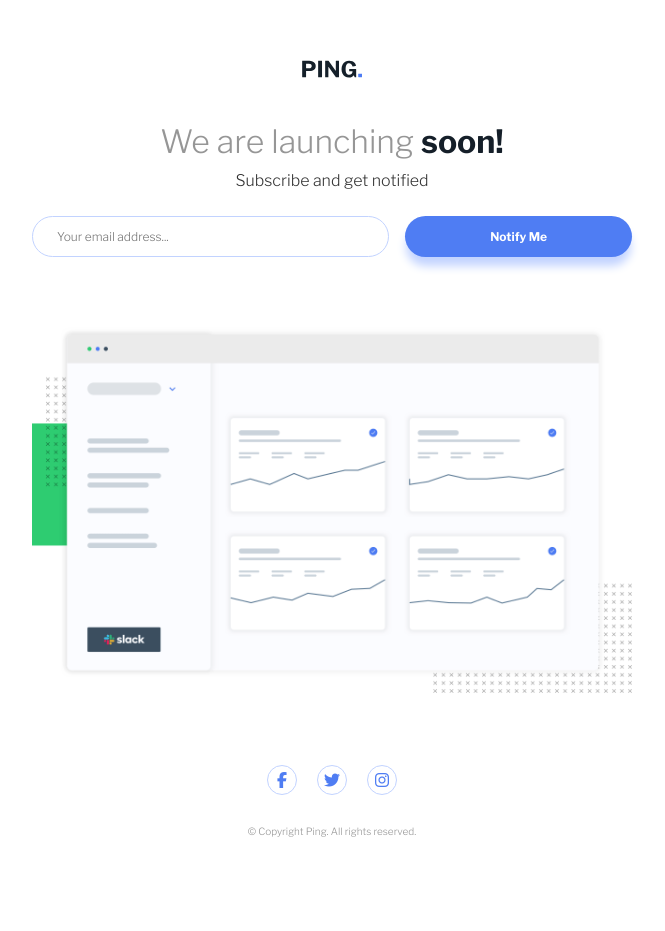
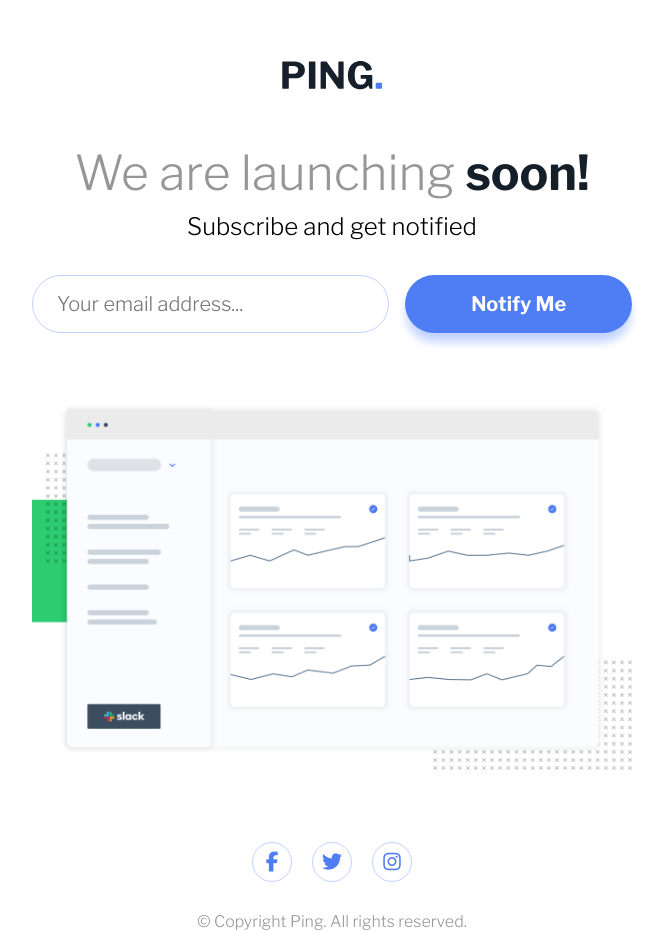
Before and after one commit to Mahesh-yadav/frontend-challenges, a website: page ping-coming-soon-page/index.html in a window 1280 px wide. Shown: the whole page, without its empty margins (308-973 px from the left). Before the commit the page ends 837 px from the top, so only its background shows below. Drawn offline with nearby package versions, Linux system fonts and the light colour scheme.

Commit message:
update ping page styles

```diff
--- a/ping-coming-soon-page/styles.css
+++ b/ping-coming-soon-page/styles.css
@@ -185,14 +185,18 @@ body{
         max-width: 70rem;
         height: 100vh;
     }
+    .logo-wrapper{
+        width: 10rem;
+    }
     .heading{
-        font-size: 3.2rem;
+        font-size: 4.8rem;
         margin-bottom: 1rem;
     }
     .paragraph{
-        font-size: 1.6rem;
+        font-size: 2.4rem;
         padding: 0;
         margin-top: 1rem;
+        opacity: 1;
     }
 
     .signup-form{
@@ -215,15 +219,33 @@ body{
         text-align: left;
     }
 
+    .email-input{
+        padding: 1.6rem 2.4rem;
+        font-size: 2rem;
+    }
+
     .signup-form-btn{
+        padding: 1.6rem 2.4rem;
         flex: 1 1 0;
+        font-size: 2rem;
     }
 
     .illustration{
         margin: 6rem 0;
         padding: 0 5rem;
     }
+
+    .social-icon-link{
+        width: 4rem;
+        height: 4rem;
+    }
+
+    .social-icons i {
+        font-size: 2rem;
+    }
+
     .copyright{
         margin-top: 2rem;
+        font-size: 1.6rem;
     }
 }
```
